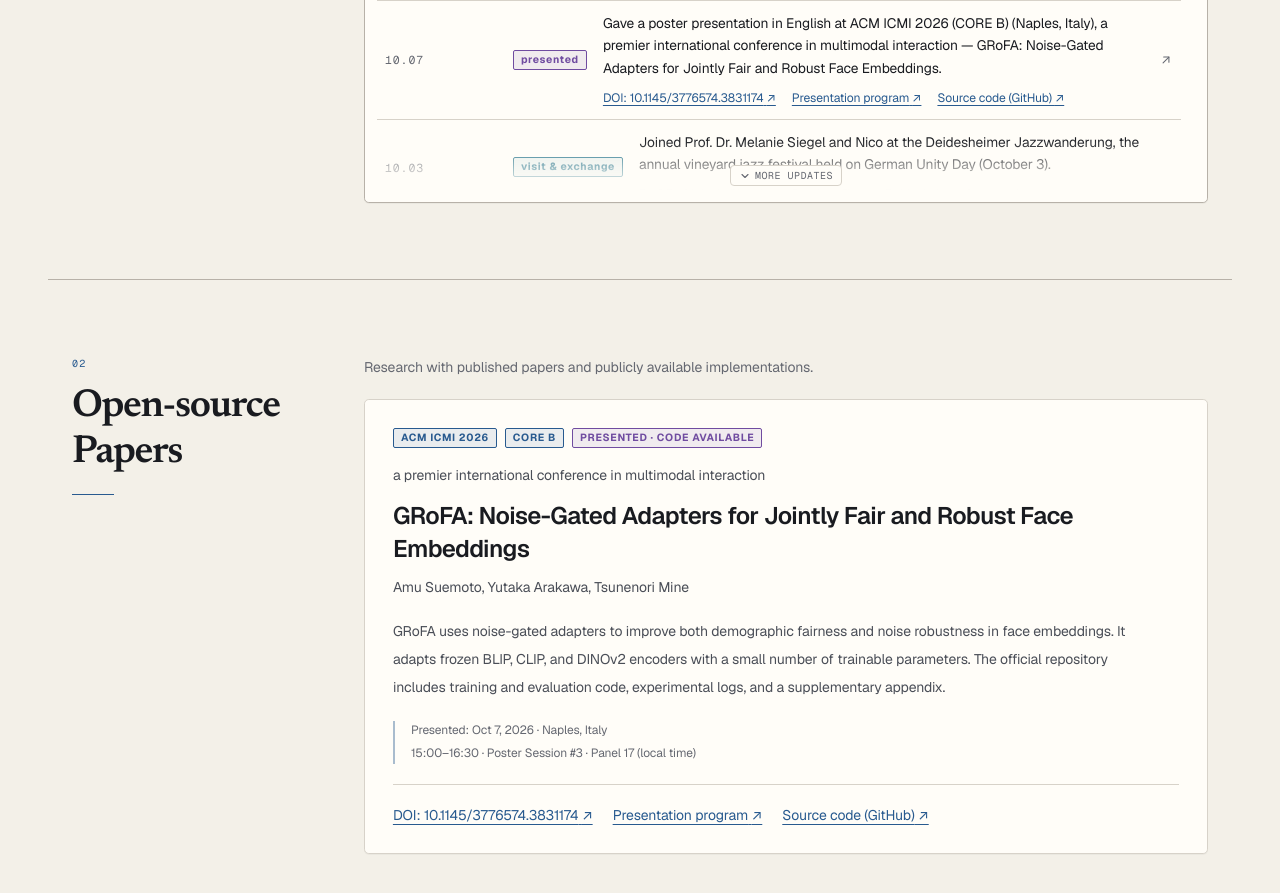
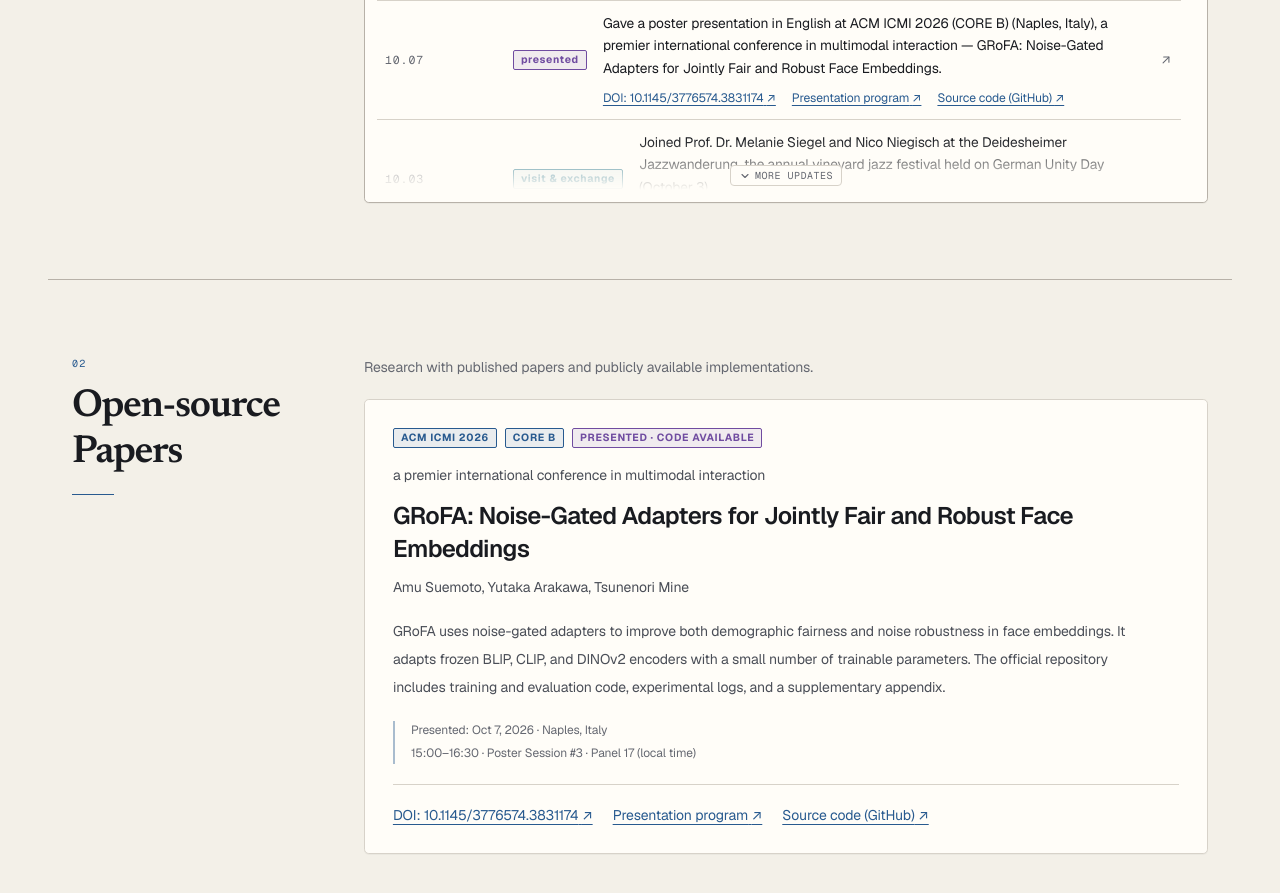
Before and after one commit to amu815/amu815.github.io, a Next.js app: page / in a window 1280 px wide. Shown: the part 1580-2473 px from the top of the page. Built offline with nearby package versions, Linux system fonts and the light colour scheme.

Commit message:
Use Nico Niegisch's full name in Jazzwanderung news

```diff
--- a/content/news.ts
+++ b/content/news.ts
@@ -149,9 +149,9 @@ const milestones: MilestoneNewsItem[] = [
     labelEn: "Visit & exchange",
     labelJa: "訪問・交流",
     textEn:
-      "Joined Prof. Dr. Melanie Siegel and Nico at the Deidesheimer Jazzwanderung, the annual vineyard jazz festival held on German Unity Day (October 3).",
+      "Joined Prof. Dr. Melanie Siegel and Nico Niegisch at the Deidesheimer Jazzwanderung, the annual vineyard jazz festival held on German Unity Day (October 3).",
     textJa:
-      "Prof. Dr. Melanie Siegel先生、Nicoさんと、ドイツ統一記念日（10月3日）恒例の、ワインとジャズを楽しむお祭り「Deidesheimer Jazzwanderung」に参加しました。",
+      "Prof. Dr. Melanie Siegel先生、Nico Niegisch先生と、ドイツ統一記念日（10月3日）恒例の、ワインとジャズを楽しむお祭り「Deidesheimer Jazzwanderung」に参加しました。",
     links: [
       { href: "https://melaniesiegel.de/", label: "Prof. Dr. Melanie Siegel" },
       { href: "https://www.bandmix.de/melanie345092/", label: "Band profile", labelJa: "バンド紹介" },
```
